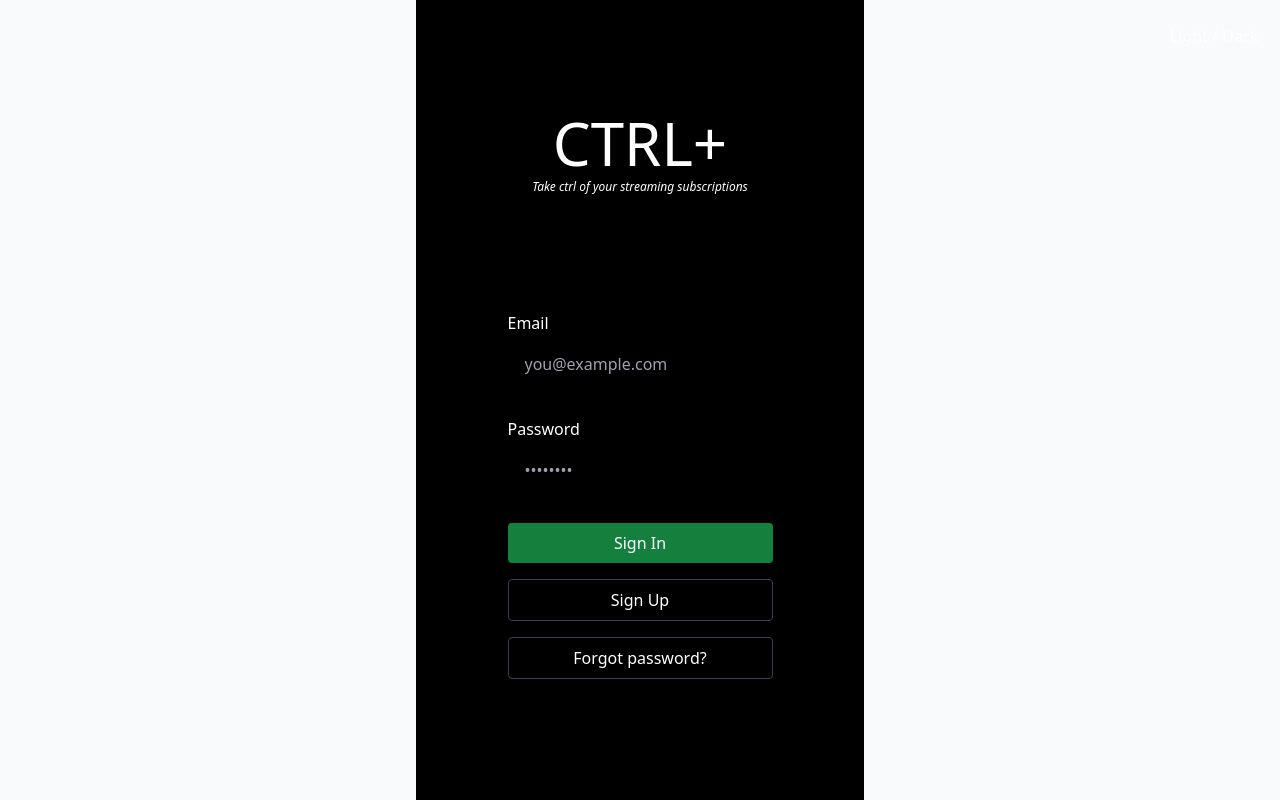
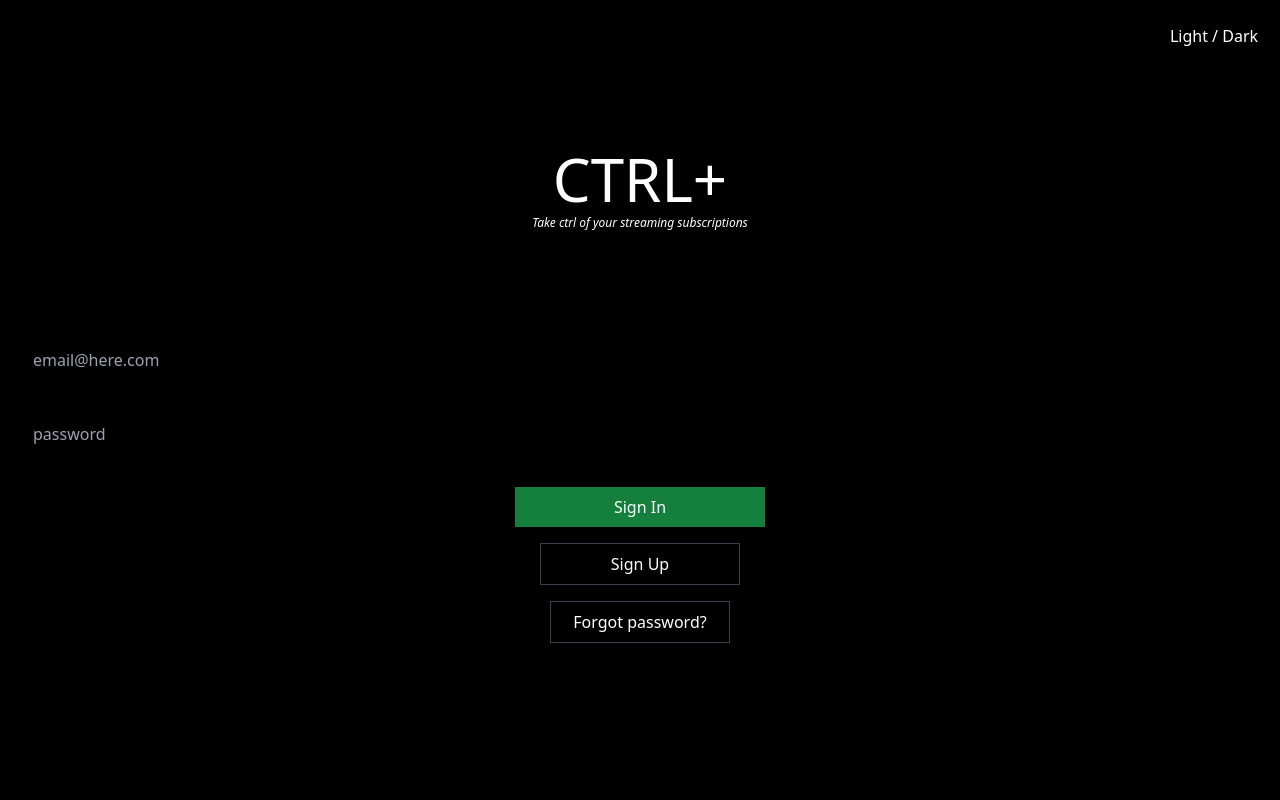
Before and after one commit to Valisaurus/Subscription_tracker, a Next.js app in the folder my-app/: page /login in a window 1280 px wide. Built offline with nearby package versions, Linux system fonts and the light colour scheme.

Commit message:
fix: login width styling

```diff
--- a/my-app/app/login/page.tsx
+++ b/my-app/app/login/page.tsx
@@ -6,13 +6,13 @@ export default function Login() {
   const [lightMode, setLightMode] = useState<boolean>(false);
   return (
     <div
-      className={`flex-1 flex flex-col w-full px-8 sm:max-w-md justify-center gap-2 ${
+      className={`flex-1 flex flex-col w-full justify-center gap-2 ${
         lightMode ? "bg-slate-50" : "bg-black"
       }`}
     >
       <LightSwitch lightMode={lightMode} setLightMode={setLightMode} />
-      <div className="flex flex-col justify-around items-center h-screen py-14">
-        <div>
+      <div className="flex flex-col justify-around items-center h-screen py-24">
+        <div className="">
           <h2
             className={`text-6xl text-center ${
               lightMode ? "text-black" : "text-white"
--- a/my-app/components/LoginForm.tsx
+++ b/my-app/components/LoginForm.tsx
@@ -19,43 +19,31 @@ const LoginForm = ({ lightMode }: LoginForm) => {
 
   return (
     <form
-      className={`flex-1 flex flex-col w-full justify-center gap-2 text-foreground ${
+      className={`flex-1 flex flex-col w-screen justify-center items-center gap-2 text-foreground px-4 ${
         lightMode ? "text-black" : "text-white"
       }`}
       action="/auth/sign-in"
       method="post"
     >
-      <label
-        className={`${lightMode ? "text-black" : "text-white"}`}
-        htmlFor="email"
-      >
-        Email
-      </label>
       <input
-        className="rounded-md px-4 py-2 bg-inherit border mb-6"
+        className="px-4 py-2 bg-inherit border mb-6 w-full"
         name="email"
-        placeholder="you@example.com"
+        placeholder="email@here.com"
         required
       />
-      <label
-        className={`${lightMode ? "text-black" : "text-white"}`}
-        htmlFor="password"
-      >
-        Password
-      </label>
       <input
-        className="rounded-md px-4 py-2 bg-inherit border mb-6"
+        className="px-4 py-2 bg-inherit border mb-6 w-full"
         type="password"
         name="password"
-        placeholder="••••••••"
+        placeholder="password"
         required
       />
-      <button className={`bg-green-700 rounded px-4 py-2  mb-2 text-white`}>
+      <button className={`bg-green-700 px-4 py-2 mb-2 w-[250px] text-white`}>
         Sign In
       </button>
       <button
         formAction="/auth/sign-up"
-        className={`border border-gray-700 rounded px-4 py-2 mb-2 ${
+        className={`border border-gray-700 px-4 py-2 mb-2 w-[200px] ${
           lightMode ? "text-black" : "text-white"
         }`}
       >
@@ -63,7 +51,7 @@ const LoginForm = ({ lightMode }: LoginForm) => {
       </button>
       <button
         formAction="/auth/reset"
-        className={`border border-gray-700 rounded px-4 py-2 mb-2 ${
+        className={`border border-gray-700 px-4 py-2 mb-2 w-[180px] ${
           lightMode ? "text-black" : "text-white"
         }`}
       >
```
